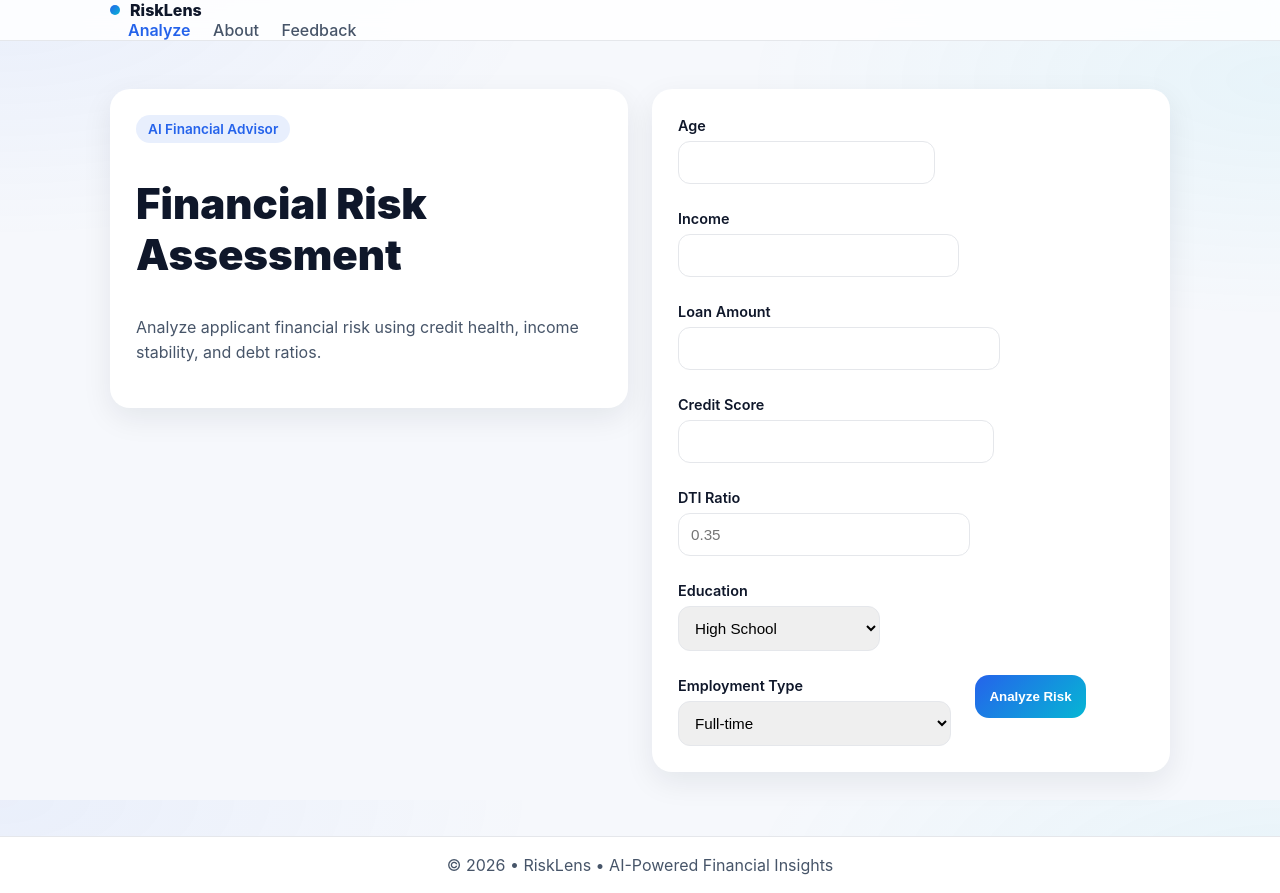
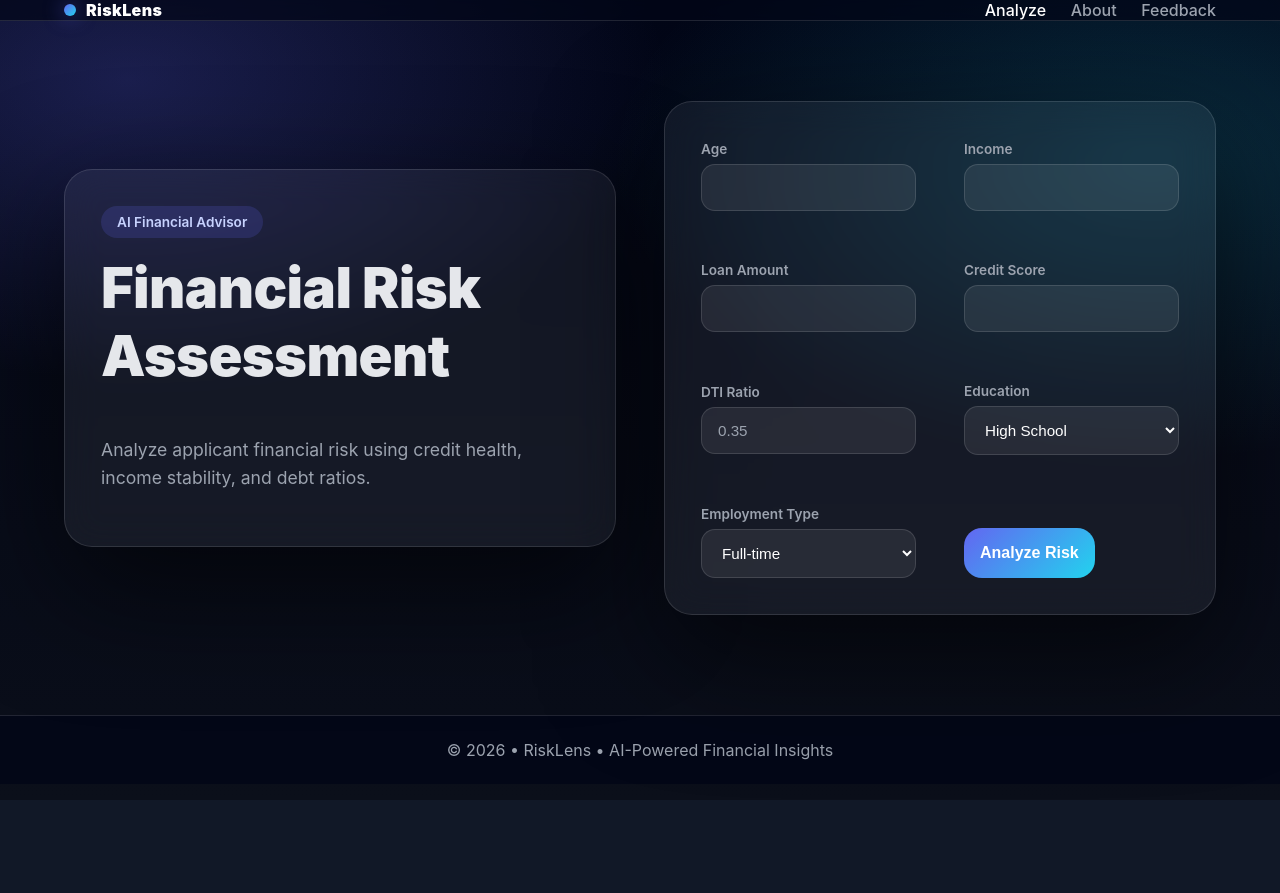
Before and after one commit to Haril2766/Loan-Default-ML, a Flask app: page / in a window 1280 px wide. After the commit the page ends 800 px from the top, so only its background shows below. Run offline with Flask 3, Linux system fonts and the light colour scheme.

Commit message:
Update style.css

```diff
--- a/static/css/style.css
+++ b/static/css/style.css
@@ -1,15 +1,16 @@
 :root{
-  --bg-main:#f6f8fc;
-  --bg-card:#ffffff;
+  --bg:#0b0f1a;
+  --bg-soft:#111827;
+  --card:rgba(255,255,255,.06);
 
-  --text-main:#0f172a;
-  --text-soft:#475569;
+  --text:#e5e7eb;
+  --soft:#9ca3af;
 
-  --primary:#2563eb;
-  --secondary:#06b6d4;
+  --primary:#6366f1;
+  --secondary:#22d3ee;
 
-  --border:#e5e7eb;
-  --shadow:0 10px 30px rgba(15,23,42,.08);
+  --border:rgba(255,255,255,.12);
+  --shadow:0 40px 120px rgba(0,0,0,.6);
 }
 
 /* RESET */
@@ -19,29 +20,11 @@ html,body{ height:100%; }
 body{
   margin:0;
   font-family: Inter, system-ui, -apple-system, Segoe UI, Roboto;
+  color:var(--text);
   background:
-    radial-gradient(900px 400px at 0% 0%, rgba(37,99,235,.06), transparent 60%),
-    radial-gradient(900px 400px at 100% 10%, rgba(6,182,212,.06), transparent 60%),
-    var(--bg-main);
-  color:var(--text-main);
-}
-
-/* UTIL */
-.text-soft{ color:var(--text-soft); }
-
-/* LAYOUT */
-.page{
-  min-height: calc(100vh - 140px);
-}
-
-.container{
-  max-width:1100px;
-  margin:auto;
-  padding:0 20px;
-}
-
-.heroWrap{
-  padding:48px 0 64px;
+    radial-gradient(900px 500px at 10% 10%, rgba(99,102,241,.25), transparent 60%),
+    radial-gradient(900px 500px at 90% 20%, rgba(34,211,238,.18), transparent 60%),
+    linear-gradient(180deg, #020617, var(--bg));
 }
 
 /* NAVBAR */
@@ -49,207 +32,178 @@ body{
   position:sticky;
   top:0;
   z-index:50;
-  background:rgba(255,255,255,.85);
-  backdrop-filter: blur(10px);
+  backdrop-filter: blur(16px);
+  background:rgba(2,6,23,.7);
   border-bottom:1px solid var(--border);
+}
+
+.navWrap{
+  max-width:1200px;
+  margin:auto;
+  padding:16px 24px;
+  display:flex;
+  align-items:center;
+  justify-content:space-between;
 }
 
 .brand{
   display:flex;
   align-items:center;
   gap:10px;
-  font-weight:800;
+  font-weight:900;
+  letter-spacing:.4px;
+  color:#fff;
   text-decoration:none;
-  color:var(--text-main);
 }
 
 .brandDot{
-  width:10px;
-  height:10px;
+  width:12px;
+  height:12px;
   border-radius:50%;
   background:linear-gradient(135deg,var(--primary),var(--secondary));
+  box-shadow:0 0 20px rgba(99,102,241,.7);
 }
 
 .navlinks a{
-  margin-left:18px;
+  margin-left:20px;
   text-decoration:none;
-  color:var(--text-soft);
+  color:var(--soft);
   font-weight:500;
 }
 
-.navlinks a.active{
-  color:var(--primary);
-  font-weight:600;
+.navlinks a.active,
+.navlinks a:hover{
+  color:#fff;
 }
 
-/* GRID */
-.row{
-  display:flex;
-  gap:24px;
-  flex-wrap:wrap;
+/* LAYOUT */
+.page{
+  min-height:calc(100vh - 140px);
 }
 
-.col-lg-6{
-  flex:1 1 48%;
+.heroWrap{
+  padding:80px 0 100px;
+}
+
+.container{
+  max-width:1200px;
+  margin:auto;
+  padding:0 24px;
+}
+
+/* HERO GRID */
+.row{
+  display:grid;
+  grid-template-columns:1fr 1fr;
+  gap:48px;
+  align-items:center;
 }
 
 /* CARDS */
 .heroCard,
 .glassCard{
-  background:var(--bg-card);
-  border-radius:20px;
-  padding:26px;
+  background:var(--card);
+  border-radius:28px;
+  padding:36px;
+  border:1px solid var(--border);
+  backdrop-filter: blur(18px);
   box-shadow:var(--shadow);
 }
 
-.heroTitle{
-  font-size:clamp(26px,4vw,42px);
-  font-weight:900;
-}
-
-.heroText{
-  margin-top:10px;
-  color:var(--text-soft);
-  line-height:1.6;
-}
-
+/* TEXT */
 .pill{
   display:inline-block;
-  padding:6px 12px;
+  padding:8px 16px;
   border-radius:999px;
-  background:rgba(37,99,235,.1);
-  color:var(--primary);
+  background:rgba(99,102,241,.18);
+  color:#c7d2fe;
   font-weight:600;
   font-size:.85rem;
 }
 
+.heroTitle{
+  margin-top:16px;
+  font-size:clamp(32px,5vw,56px);
+  font-weight:1000;
+  letter-spacing:-.6px;
+}
+
+.heroText{
+  margin-top:14px;
+  font-size:1.1rem;
+  color:var(--soft);
+  line-height:1.6;
+}
+
 /* FORM */
 .form-label{
+  font-size:.85rem;
+  color:var(--soft);
   font-weight:600;
-  font-size:.9rem;
 }
 
 .form-control,
 .form-select{
   width:100%;
-  padding:12px;
   margin-top:6px;
-  border-radius:12px;
+  padding:14px 16px;
+  border-radius:14px;
+  background:rgba(255,255,255,.08);
   border:1px solid var(--border);
+  color:#fff;
   font-size:.95rem;
+}
+
+.form-control::placeholder{
+  color:#9ca3af;
 }
 
 .form-control:focus,
 .form-select:focus{
   outline:none;
-  border-color:var(--primary);
-  box-shadow:0 0 0 2px rgba(37,99,235,.15);
+  border-color:var(--secondary);
+  box-shadow:0 0 0 2px rgba(34,211,238,.25);
 }
 
 /* BUTTON */
 .btnGlow{
-  padding:14px;
+  margin-top:24px;
+  padding:16px;
   border:none;
-  border-radius:14px;
+  border-radius:18px;
   background:linear-gradient(135deg,var(--primary),var(--secondary));
   color:#fff;
-  font-weight:700;
+  font-weight:800;
+  font-size:1rem;
   cursor:pointer;
-  transition:.2s ease;
+  transition:.25s ease;
 }
 
 .btnGlow:hover{
-  transform:translateY(-1px);
-  box-shadow:0 12px 28px rgba(37,99,235,.35);
+  transform:translateY(-2px) scale(1.02);
+  box-shadow:0 20px 60px rgba(99,102,241,.6);
 }
-
-/* INFO GRID */
-.grid2{
-  display:grid;
-  grid-template-columns:repeat(2,1fr);
-  gap:14px;
-  margin-top:24px;
-}
-
-.kv{
-  padding:14px;
-  border-radius:14px;
-  background:#f8fafc;
-  border:1px solid var(--border);
-}
-
-.k{
-  font-size:.8rem;
-  color:var(--text-soft);
-}
-
-.v{
-  margin-top:4px;
-  font-weight:800;
-}
-
-/* HINTS */
-.hintBox{
-  margin-top:24px;
-  background:rgba(22,163,74,.08);
-  border:1px solid rgba(22,163,74,.25);
-  border-radius:16px;
-  padding:16px;
-}
-
-.hintTitle{
-  font-weight:800;
-  margin-bottom:6px;
-}
-
-/* REVIEWS */
-.reviewGrid{
-  display:grid;
-  grid-template-columns:repeat(2,1fr);
-  gap:14px;
-}
-
-.reviewCard{
-  background:#f8fafc;
-  border-radius:14px;
-  padding:14px;
-  border:1px solid var(--border);
-}
-
-.reviewName{ font-weight:800; }
-.reviewMsg{ margin-top:6px; color:var(--text-soft); }
 
 /* FOOTER */
 .footer{
-  background:#ffffff;
+  text-align:center;
+  padding:24px;
+  color:var(--soft);
   border-top:1px solid var(--border);
-  padding:18px 0;
-  text-align:center;
-  color:var(--text-soft);
+  background:rgba(2,6,23,.8);
 }
 
-/* ========================= */
-/* RESPONSIVE (IMPORTANT)    */
-/* ========================= */
-
-@media (max-width: 900px){
-  .col-lg-6{
-    flex:1 1 100%;
-  }
-
-  .grid2{
+/* RESPONSIVE */
+@media(max-width:900px){
+  .row{
     grid-template-columns:1fr;
   }
 
-  .reviewGrid{
-    grid-template-columns:1fr;
+  .heroWrap{
+    padding:48px 0 64px;
   }
 
   .navlinks{
-    display:none; /* clean mobile header */
-  }
-
-  .heroWrap{
-    padding:32px 0 48px;
+    display:none;
   }
 }
```
